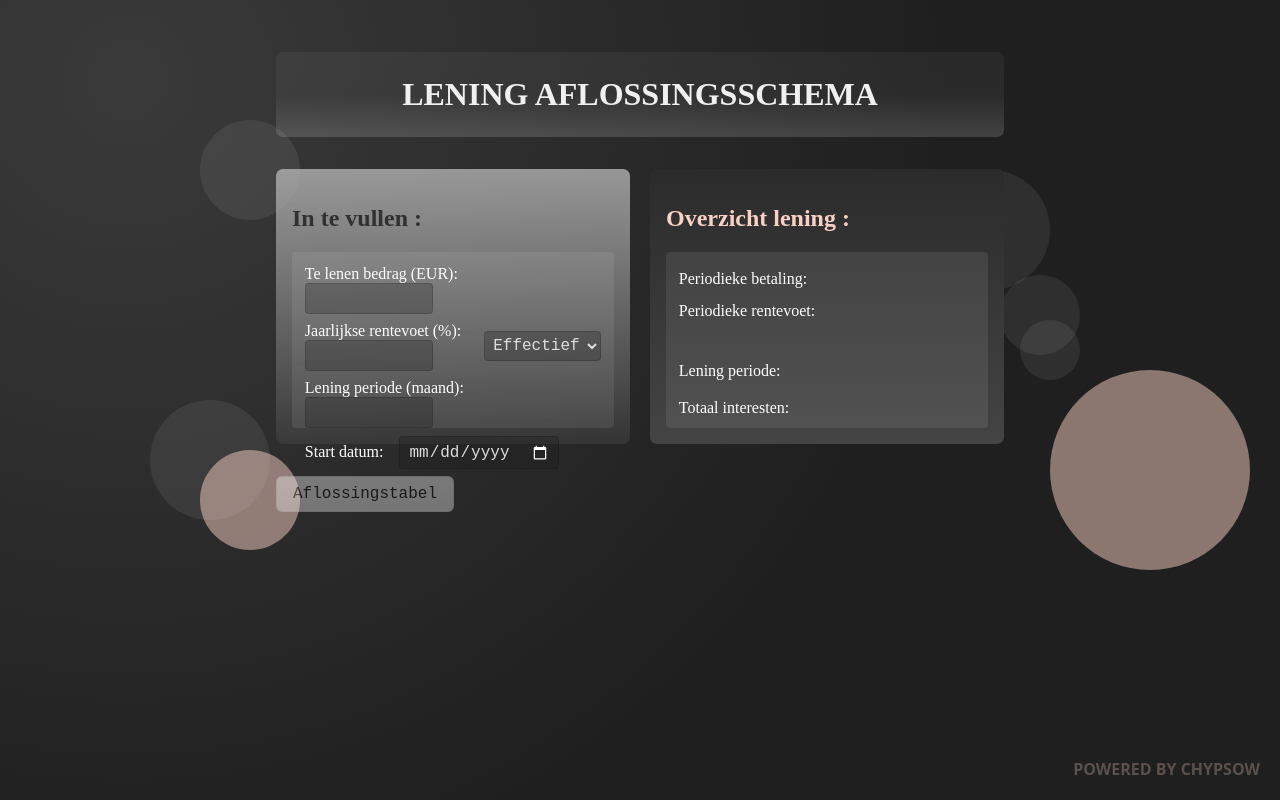
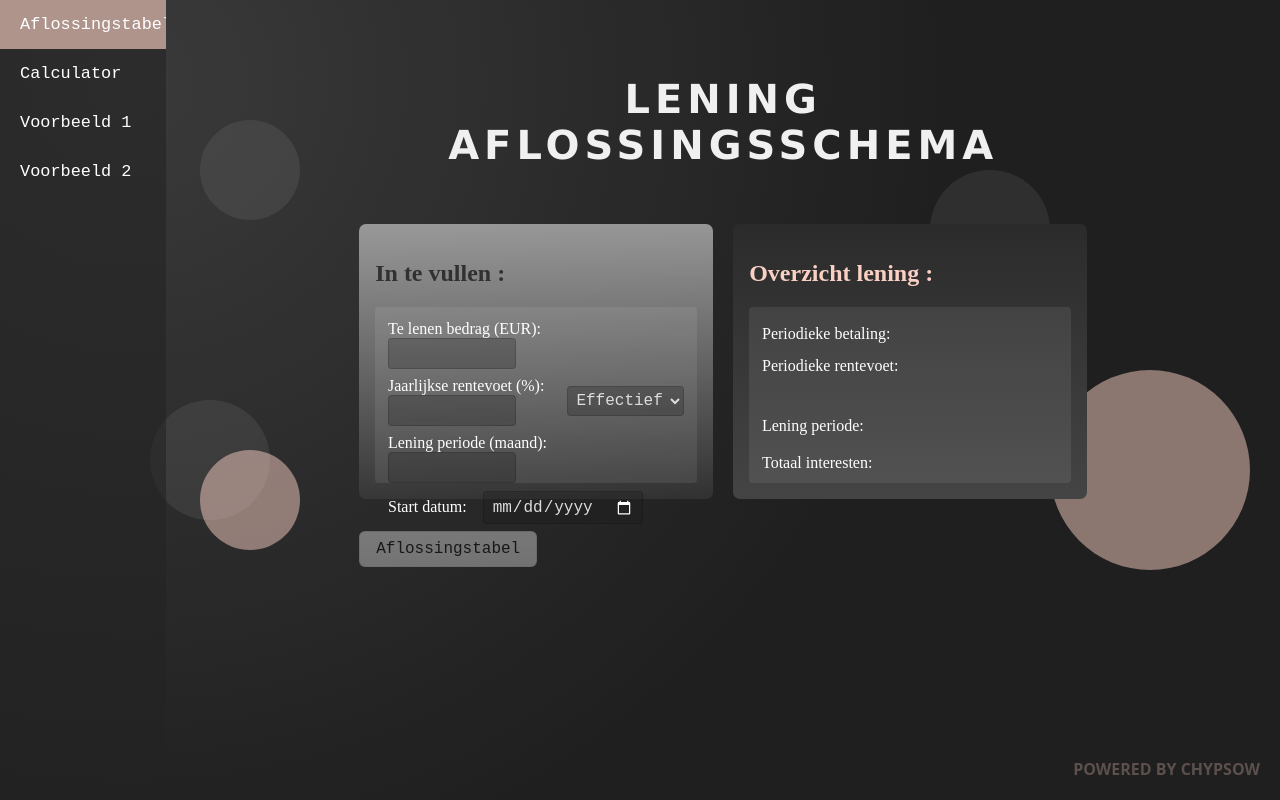
Before and after one commit to chypsow/mijn-lening, a plain HTML site: page lening.html in a window 1280 px wide. Drawn offline with nearby package versions, Linux system fonts and the light colour scheme.

Commit message:
code opt

```diff
--- a/lening.css
+++ b/lening.css
@@ -32,7 +32,11 @@ body{
     -moz-osx-font-smoothing:grayscale;
 
 }
+.main-content{
+    position: relative;
+    display: flex;
 
+}
 /* Decorative background circles (kept separate & performant) */
 .circles-wrapper{
     position:fixed;
@@ -65,6 +69,35 @@ body{
 .circle:nth-child(6){ top:370px; right:30px; width:200px; height:200px; background: rgba(250,208,196,0.52); animation-duration:28s;}
 .circle:nth-child(7){ top:450px; left:200px; width:100px; height:100px; background: rgba(250,208,196,0.52); animation-duration:31s;}
 
+.side-bar {
+    font-family: monospace;
+    width: 13%;
+    height: 100vh;
+    background-color: #24242498;
+    color: rgb(194, 194, 194);
+    box-sizing: border-box;
+    white-space: nowrap;
+    transition: width 0.2s ease-in-out;
+    overflow: hidden;
+}
+.side-bar.close {
+    width: 0;
+    overflow: hidden;
+    /*transition: width 0.3s;*/
+}
+.side-bar a {
+    font-size: 1.3em;
+    display: block;
+    padding: 15px 20px;
+    color: white;
+    text-decoration: none;
+}
+.side-bar a:hover {
+  background-color: #424242;
+}
+.side-bar a.active {
+  background-color: #fad0c4a2;
+}
 /* Layout wrapper */
 .wrapper{
     max-width:var(--max-width);
@@ -79,9 +112,10 @@ header{
     padding:1.5rem;
     border-radius:var(--radius);
     color:var(--muted);
-    background: linear-gradient(180deg, rgba(255, 255, 255, 0.048), rgba(121, 121, 121, 0.13),rgba(255, 255, 255, 0.158));
+    letter-spacing: 5px;
+    /*background: linear-gradient(180deg, rgba(255, 255, 255, 0.048), rgba(121, 121, 121, 0.13),rgba(255, 255, 255, 0.158));*/
 }
-h1{ margin:0; font-family: "Times New Roman", Times, serif; }
+h1{ margin:0; font-family: Verdana, Geneva, Tahoma, sans-serif; font-weight: bold; font-size:2.5rem; }
 
 /* Form section */
 section{
@@ -127,8 +161,8 @@ input, select, button{
 }
 /* Opties in dropdown (ondersteuning kan verschillen per browser) */
 .rente-type option {
-    background-color: #d1d1d1; /* dropdown items achtergrond */
-    color: #000000;            /* dropdown items tekstkleur */
+    background-color: #e9e9e9; /* dropdown items achtergrond */
+    color: #000000;
 }
 
 /* Hover / focus */
--- a/lening.html
+++ b/lening.html
@@ -11,9 +11,8 @@
         <link rel="stylesheet" href="https://fonts.googleapis.com/css2?family=Material+Symbols+Outlined:opsz,wght,FILL,GRAD@24,400,0,0" />
     </head>
     <body>
-        <div id="top-nav" class="side-bar">
-
-        </div>
+        <div class="main-content">
+            <div id="top-nav" class="side-bar no-print"></div>
             <div class="circles-wrapper no-print">
                 <div class="circle"></div>
                 <div class="circle"></div>
@@ -102,7 +101,7 @@
                     </table>
                 </div>
             </div>
-
+        </div>
         <footer class="no-print">
            POWERED BY CHYPSOW
         </footer>
--- a/lening.js
+++ b/lening.js
@@ -20,6 +20,32 @@ const aflossingTable = $("#aflossingstabel");
 
 const fmtCurrency = new Intl.NumberFormat("nl-BE", { style: "currency", currency: "EUR", maximumFractionDigits: 2 });
 const fmtNumber = (n, digits = 2) => Number.isFinite(n) ? n.toFixed(digits) : "0.00";
+
+function maakSideBar() {
+    const topNav = $("#top-nav");
+    const tabArray = ['Aflossingstabel', 'Calculator', 'Voorbeeld 1', 'Voorbeeld 2'];
+    topNav.setAttribute('role', 'tablist');
+    tabArray.forEach((tab, index) => {
+        const hyperlink = document.createElement('a');
+        hyperlink.href = '#';
+        hyperlink.textContent = tab;
+        hyperlink.setAttribute('role', 'tab'); // Add tab role
+        hyperlink.setAttribute('aria-selected', index === 0 ? 'true' : 'false');
+        if(index === 0) hyperlink.classList.add('active');
+        hyperlink.addEventListener('click', () => {
+            if (hyperlink.classList.contains("active")) return; // Prevent reloading the same tab
+            const activeLink = topNav.querySelector('.active');
+            activeLink.classList.remove("active");
+            activeLink.setAttribute('aria-selected', 'false');
+            hyperlink.classList.add("active");
+            hyperlink.setAttribute('aria-selected', 'true');
+            //activeBlad = index;
+            //localStorage.setItem('activeBlad', activeBlad);
+            //generateCalendar();
+        });
+        topNav.appendChild(hyperlink);
+    });
+};
 
 function parseInputs() {
     const bedrag = parseFloat($("#teLenenBedrag").value);
@@ -165,5 +191,6 @@ afdrukkenBtn.addEventListener("click", printData);
 
 /* Initialize */
 document.addEventListener("DOMContentLoaded", () => {
+    maakSideBar();
     updateSummary();
 });
```
Lines whose indentation alone changed are shown as unchanged.
